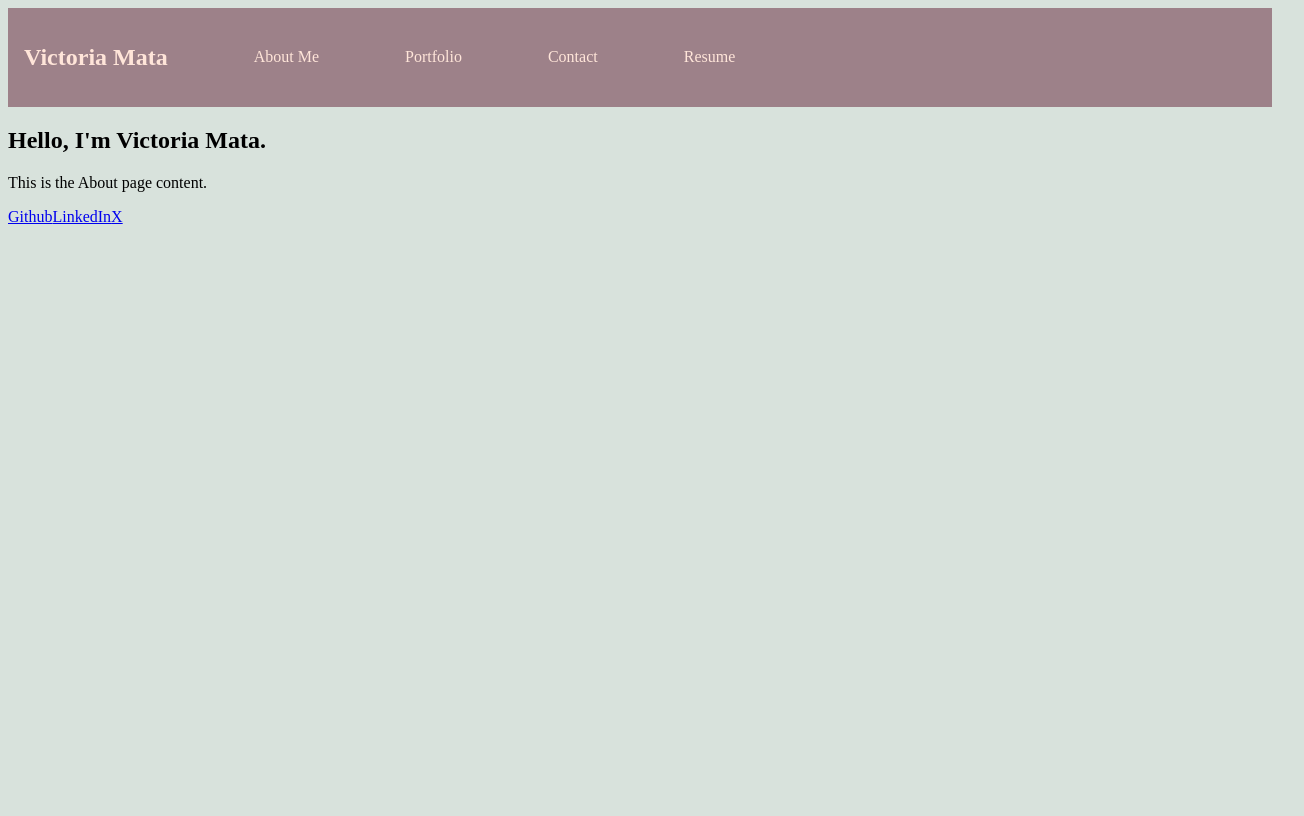
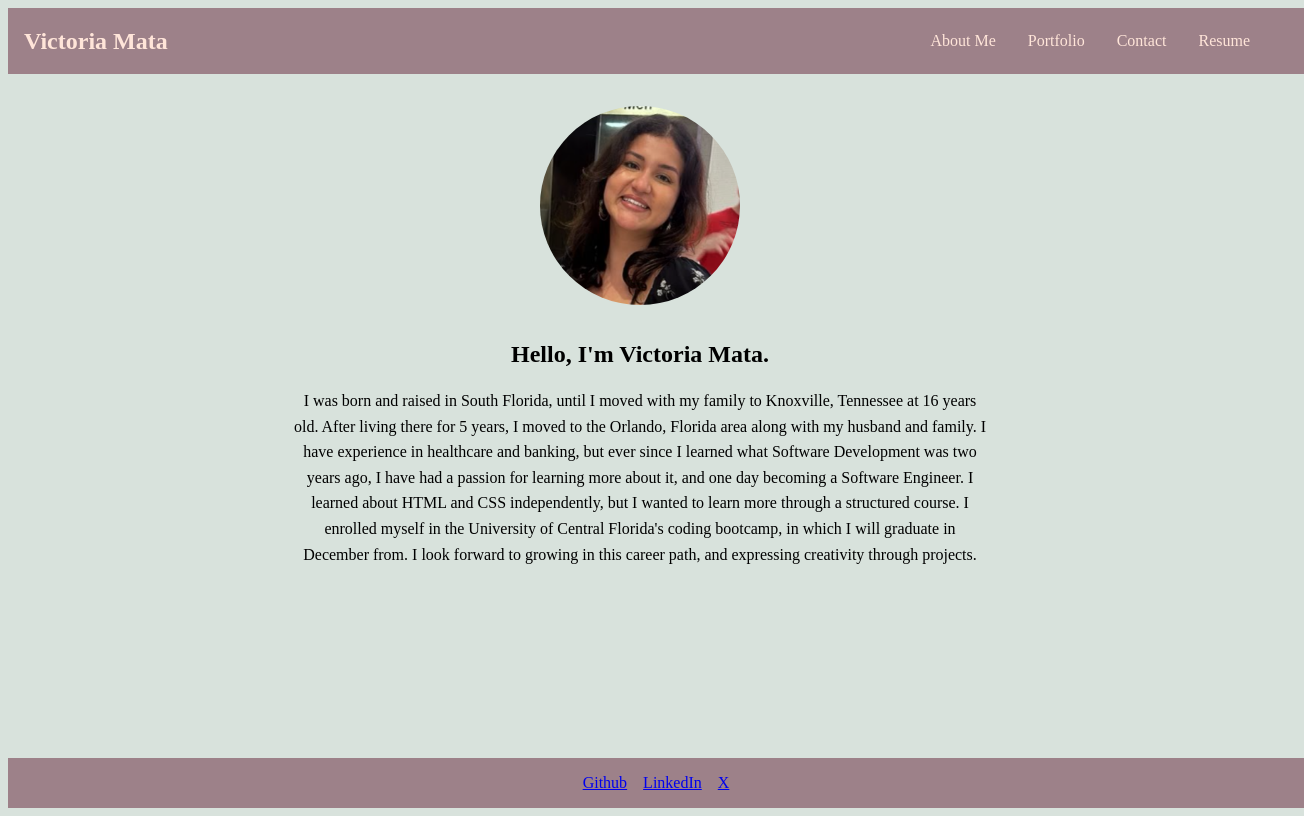
Before and after one commit to victoriamata/React-Portfolio, a React (Vite) app: page /about in a window 1280 px wide. Shown: the whole page, 1304 px wide, since content can reach past the window. Built offline with nearby package versions, Linux system fonts and the light colour scheme.

Commit message:
Styled About Me page

```diff
--- a/src/App.tsx
+++ b/src/App.tsx
@@ -10,14 +10,18 @@ import FooterTabs from './components/Footer';
 const App: React.FC = () => {
   return (
     <Router>
+      <div className="page-container">
       <Header/>
+      <div className="content-wrap">
       <Routes>
       <Route path="/about" element={<About />} />
       <Route path="/projects" element={<Projects />} />
       <Route path="/contact" element={<Contact />} />
       <Route path="/resume" element={<Resume />} />
       </Routes>
+      </div>
       <FooterTabs/>
+      </div>
     </Router>
   );
 };
--- a/src/components/Footer.tsx
+++ b/src/components/Footer.tsx
@@ -4,13 +4,13 @@ import { Link } from 'react-router-dom';
 const FooterTabs: React.FC = () => {
   return (
     <nav className="footer">
-      <a href="https://github.com/victoriamata" target="_blank">
+      <a className="footer-icon" href="https://github.com/victoriamata" target="_blank">
         Github
       </a>
-      <a href="https://www.linkedin.com/in/victoria-mata-8676a932b/" target="_blank">
+      <a className="footer-icon" href="https://www.linkedin.com/in/victoria-mata-8676a932b/" target="_blank">
         LinkedIn
       </a>
-      <a href="https://github.com/victoriamata" target="_blank">
+      <a className="footer-icon" href="https://github.com/victoriamata" target="_blank">
         X
       </a>
     </nav>
--- a/src/components/Header.tsx
+++ b/src/components/Header.tsx
@@ -2,9 +2,11 @@ import React from 'react';
 import { Link } from 'react-router-dom';
 
 const Header: React.FC = () => (
-  <header>
-      <nav className="nav-tabs">
+  <header className="header">
+    <div className="header-left">
       <h1>Victoria Mata</h1>
+    </div>
+    <nav className="nav-tabs">
       <Link to="/about">About Me</Link>
       <Link to="/projects">Portfolio</Link>
       <Link to="/contact">Contact</Link>
--- a/src/components/ProjectCard.tsx
+++ b/src/components/ProjectCard.tsx
@@ -7,12 +7,11 @@ interface ProjectCardProps {
   link: string;
 }
 
-const ProjectCard: React.FC<ProjectCardProps> = ({ title, description, imageUrl, link }) => (
+const ProjectCard: React.FC<ProjectCardProps> = ({ title, description, link }) => (
   <div className="project-card">
-    <img src={imageUrl} alt={title} />
     <h3>{title}</h3>
     <p>{description}</p>
-    <a href={link} target="_blank" rel="noopener noreferrer">View Project</a>
+    <a href={link} target="_blank"><img src={imageUrl}/></a>
   </div>
 );
 
--- a/src/pages/AboutMe.tsx
+++ b/src/pages/AboutMe.tsx
@@ -1,9 +1,10 @@
 import React from 'react';
 
 const About: React.FC = () => (
-  <section>
+  <section className="aboutme-content">
+    <img className="portfolioimg" src="./src/assets/portfolioimg.png"/>
     <h2>Hello, I'm Victoria Mata.</h2>
-    <p>This is the About page content.</p>
+    <p className = "aboutme-p">I was born and raised in South Florida, until I moved with my family to Knoxville, Tennessee at 16 years old. After living there for 5 years, I moved to the Orlando, Florida area along with my husband and family. I have experience in healthcare and banking, but ever since I learned what Software Development was two years ago, I have had a passion for learning more about it, and one day becoming a Software Engineer. I learned about HTML and CSS independently, but I wanted to learn more through a structured course. I enrolled myself in the University of Central Florida's coding bootcamp, in which I will graduate in December from. I look forward to growing in this career path, and expressing creativity through projects.  </p>
   </section>
 );
 
--- a/src/pages/Portfolio.tsx
+++ b/src/pages/Portfolio.tsx
@@ -7,7 +7,7 @@ const Projects: React.FC = () => (
     <ProjectCard
       title="Build Your Vehicle"
       description="This project is a typescript command line application that builds three different types of vehicles, or allows the user to select an existing vehicle."
-      imageUrl="/path/to/image1.jpg"
+      imageUrl=""
       link="https://github.com/victoriamata/Build-Your-Vehicle"
     />
     <ProjectCard
--- a/src/styles/main.css
+++ b/src/styles/main.css
@@ -1,23 +1,83 @@
 body {
   background-color: #d8e2dc;
+}
+
+header {
+  display: flex;
+  justify-content: space-between;
+  align-items: center;
+  padding: 1rem;
+  background-color: #9d8189;
+  color: #ffe5d9;
+  width: 100%;
+}
+
+.header-left h1 {
+  margin: 0;
+  font-size: 1.5rem;
+  color: #ffe5d9;
 }
 
 .nav-tabs {
   display: flex;
   gap: 1rem;
-  padding: 1rem;
-  background-color: #9d8189;
-  color: #ffe5d9;
-  align-items: center;
+  margin-right: 30px;
 }
 
 .nav-tabs a {
   color: #ffe5d9;
   text-decoration: none;
-  margin-left: 70px;
-
+  padding: 0.5rem;
 }
 
 .nav-tabs a:hover {
   text-decoration: underline;
 }
+
+.footer {
+  display: flex;
+  gap: 1rem;
+  justify-content: center;
+  padding: 1rem;
+  background-color: #9d8189;
+  color: #ffe5d9;
+  align-items: center;
+  margin: 0;
+  width: 100%;
+}
+.page-container {
+  display: flex;
+  flex-direction: column;
+  min-height: 100vh;
+}
+
+.content-wrap {
+  flex: 1;
+  padding: 2rem;
+}
+
+.portfolioimg {
+border-radius: 50%;
+width:200px;
+height: auto;
+margin: 0;
+margin-bottom: 1rem;
+}
+
+
+.aboutme-p {
+  max-width: 700px;
+  line-height: 1.6; /* Space between lines for readability */
+  margin: 0;
+}
+
+.aboutme-content {
+  display: flex;
+  justify-content: center;
+  align-items: center;
+  text-align: center;
+  padding: 0;
+  margin: 0px;
+  box-sizing: border-box;
+  flex-direction: column; /* Stack image and text in a column */
+}
```
Also changed, not shown: src/assets/portfolioimg.png (added).
